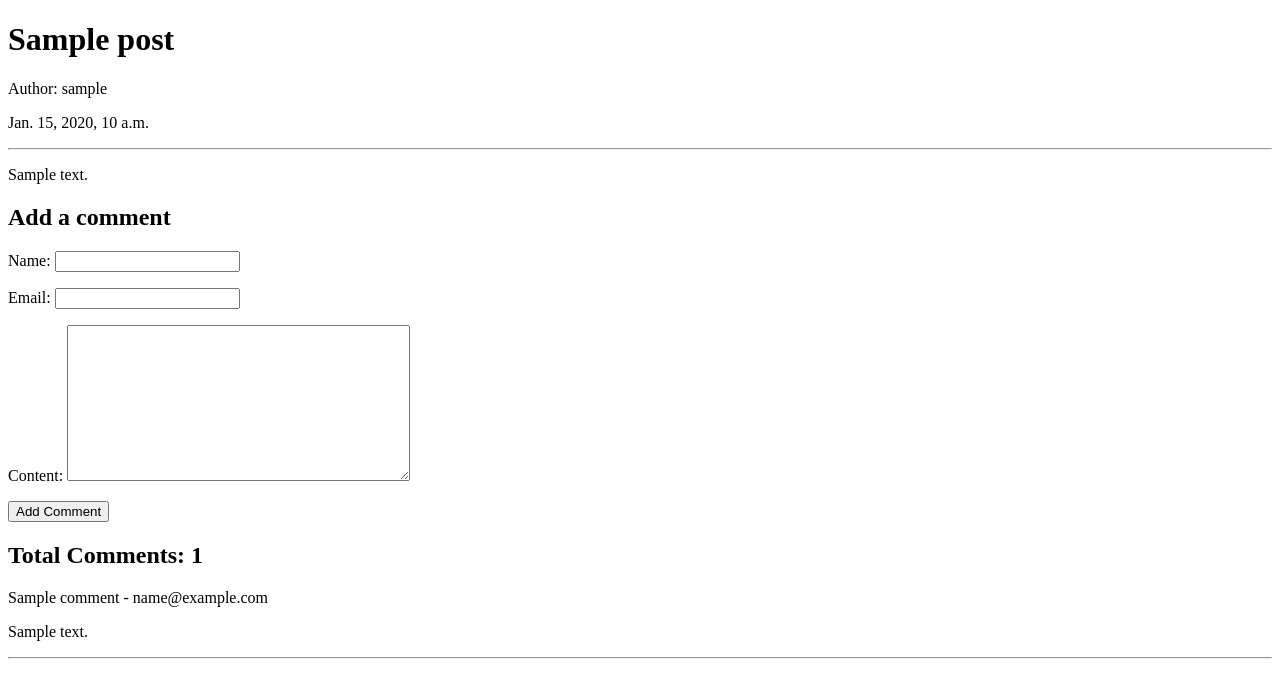
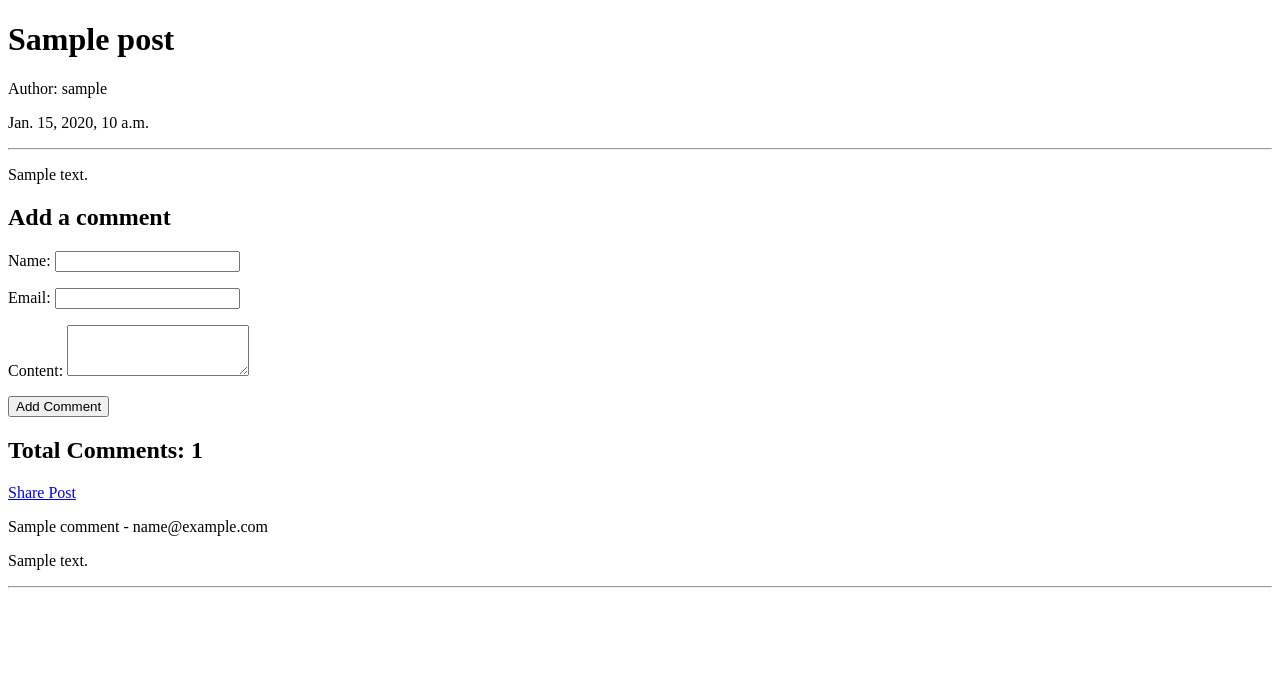
Before and after one commit to swatijamgade/myblog, a Django app: a page that uses posts/templates/posts/post-detail.html in a window 1280 px wide. Shown: the top 698 px of the page. Run offline with Django 5.2, Linux system fonts and the light colour scheme; tables that the repository leaves empty hold one stand-in row (values such as "Sample post").

Commit message:
share post

```diff
--- a/posts/forms.py
+++ b/posts/forms.py
@@ -1,5 +1,12 @@
 from django import forms
 from .models import Comment
+
+
+class EmailPostForm(forms.Form):
+    name = forms.CharField(max_length=25)
+    email = forms.EmailField()
+    to = forms.EmailField()
+    comments = forms.CharField(required=False, widget=forms.Textarea)
 
 
 # Model Form
@@ -7,3 +14,7 @@ class CommentModelForm(forms.ModelForm):
     class Meta:
         model = Comment
         fields = ('name', 'email', 'content')
+        widgets = {
+            'content': forms.Textarea(attrs={'rows': 3, 'cols': 20}),
+            'email': forms.EmailInput(attrs={'class': 'form-control'}),
+        }
--- a/posts/models.py
+++ b/posts/models.py
@@ -44,6 +44,9 @@ class Post(models.Model):
         super().save(force_insert, force_update, using, update_fields)
 
 
+def a(a=1, b=2):
+    return a + b
+
 # one instance = one row in the table
 # one field = one column in the table
 # one model = one table in the database
--- a/posts/templates/posts/post-detail.html
+++ b/posts/templates/posts/post-detail.html
@@ -18,6 +18,9 @@
 <h2>Total Comments: {{ total_comments }}</h2>
 {% endwith %}
 
+
+<p><a href="{% url 'share_post' post_id=post.id %}">Share Post</a></p>
+
 {% for comment in comments %}
     <p>{{ comment.name }} - {{ comment.email }}</p>
     <p>{{ comment.content }}</p>
--- a/posts/urls.py
+++ b/posts/urls.py
@@ -1,9 +1,11 @@
 from django.urls import path
 
-from .views import post_list, post_detail, post_comment
+from .views import post_list, post_detail, post_comment, share_post
 
 urlpatterns = [
     path('', post_list, name='post_list'),
     path('post/<int:year>/<int:month>/<int:day>/<slug:post_slug>/', post_detail, name='post_detail'),
     path('<int:post_id>/comment/', post_comment, name='post_comment'),
+    path('<int:post_id>/share/', share_post, name='share_post'),
+
 ]
--- a/posts/views.py
+++ b/posts/views.py
@@ -1,9 +1,9 @@
 from django.shortcuts import render, get_object_or_404
 from .models import Post, Comment
-from .forms import CommentModelForm
+from .forms import CommentModelForm, EmailPostForm
 from django.http import HttpResponse
 from django.core.paginator import Paginator, PageNotAnInteger, EmptyPage
-# from django.core.mail import send_mail
+from django.core.mail import send_mail
 
 
 def post_list(request):
@@ -17,6 +17,8 @@ def post_list(request):
         page_obj = paginator.page(page_number)
     except PageNotAnInteger:
         page_obj = paginator.page(1)
+    except EmptyPage:
+        page_obj = paginator.page(paginator.num_pages)
 
     # page_obj.has_next()
     # page_obj.previous_page_number()
@@ -24,7 +26,8 @@ def post_list(request):
     # page_obj.paginator.num_pages
     # page_obj.number
 
-    return render(request, 'posts/post-list.html', context={'page_obj': page_obj, 'title': 'Blog Posts', 'posts': posts})
+    return render(request, 'posts/post-list.html',
+                  context={'page_obj': page_obj, 'title': 'Blog Posts', 'posts': posts})
 
 
 def post_detail(request, year, month, day, post_slug):
@@ -67,5 +70,23 @@ def post_comment(request, post_id):
         return render(request, 'posts/comment.html', context=context)
 
 
-def share_post(request):
-    return render(request, 'posts/share.html')
+def share_post(request, post_id):
+    post = get_object_or_404(Post, id=post_id)
+
+    if request.method == 'POST':
+        form = EmailPostForm(request.POST)
+        sent = False
+        if form.is_valid():
+            cd = form.cleaned_data
+            post_url = request.build_absolute_uri(post.get_absolute_url())
+            subject = f"{cd['name']} recommends you read {post.title}"
+            message = f"Read {post.title} at {post_url}\n\n{cd['name']}'s comments: {cd['comments']}"
+            send_mail(subject=subject, message=message, from_email=cd['email'], recipient_list=[cd['to']])
+            sent = True
+            return render(request, 'posts/share.html', context={'post': post, 'form': form, 'sent': sent})
+        else:
+            print(form.errors)
+            return HttpResponse('Form is invalid')
+    else:
+        form = EmailPostForm()
+        return render(request, 'posts/share.html', context={'post': post, 'form': form})
```
Also changed, not shown: posts/templates/posts/share html.html (+12 -0 lines).
